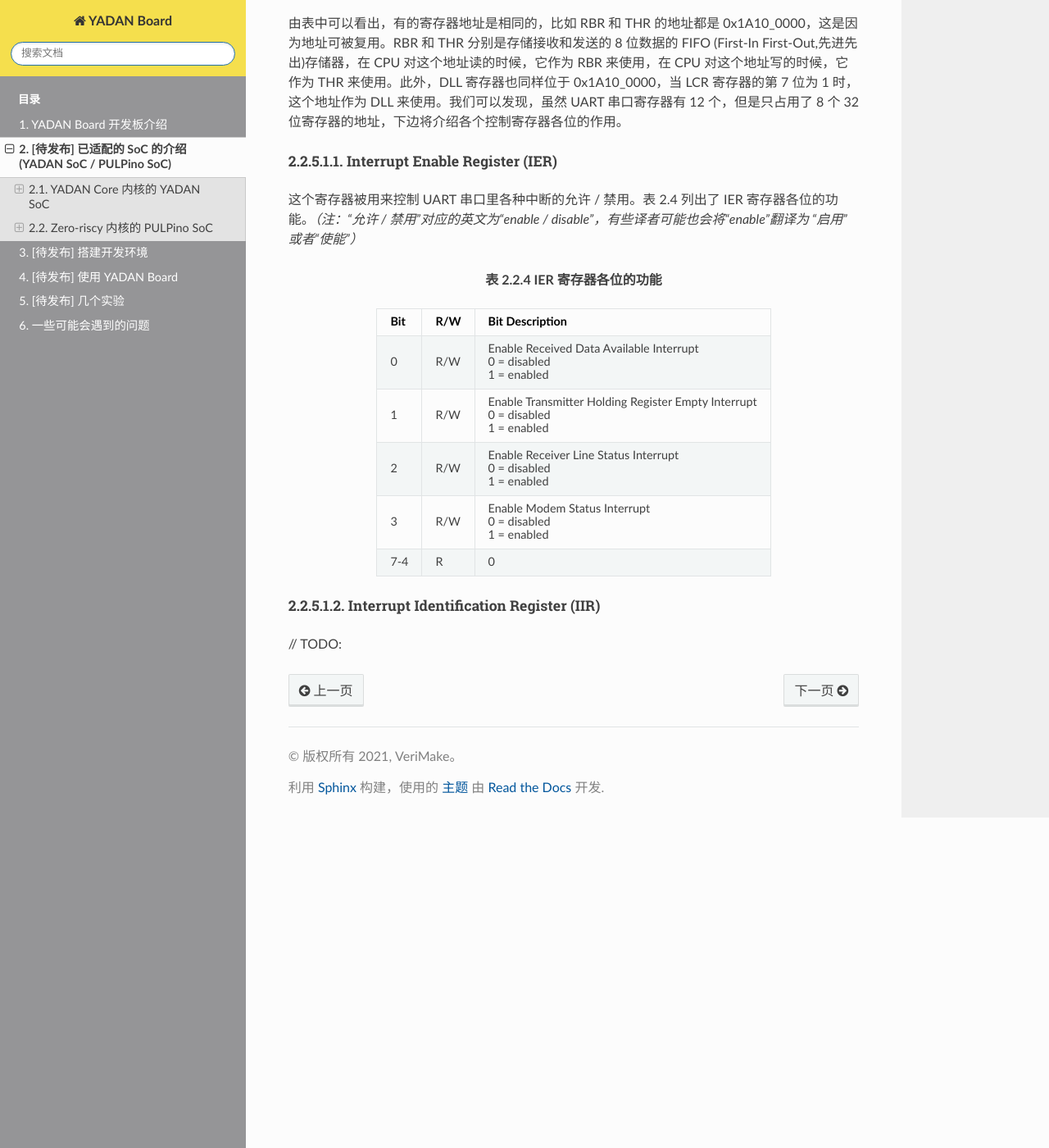
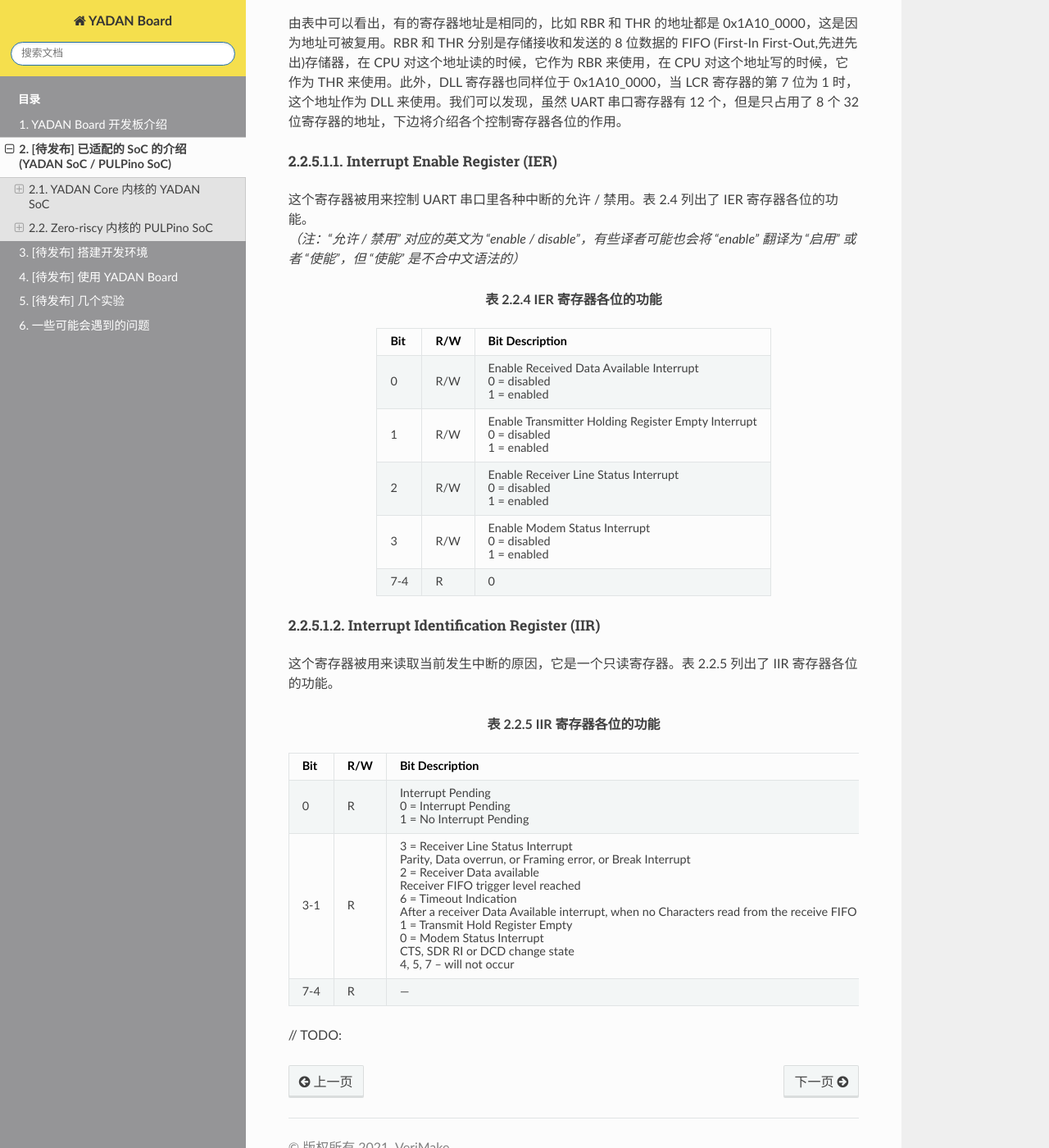
Before and after one commit to CSY-tvgo/YADAN-Docs, a Sphinx documentation site: the page built from docs/source/YADAN_Board/chap2.md, in a window 1280 px wide and 1400 px high, scrolled down 5499 px. Shown: the whole window at 82% size. Built offline with Sphinx 7.4.7 and the Read the Docs theme 2.0.0, drawn with Linux system fonts in a browser that asks for light colours.

Commit message:
update chap2

```diff
--- a/docs/source/YADAN_Board/chap2.md
+++ b/docs/source/YADAN_Board/chap2.md
@@ -113,7 +113,8 @@ UART 串口的寄存器一共有 12 个，地址为 0x1A10_0000 ~ 0x1A10_001C，
 由表中可以看出，有的寄存器地址是相同的，比如 RBR 和 THR 的地址都是 0x1A10_0000，这是因为地址可被复用。RBR 和 THR 分别是存储接收和发送的 8 位数据的 FIFO (First-In First-Out,先进先出)存储器，在 CPU 对这个地址读的时候，它作为 RBR 来使用，在 CPU 对这个地址写的时候，它作为 THR 来使用。此外，DLL 寄存器也同样位于 0x1A10_0000，当 LCR 寄存器的第 7 位为 1 时，这个地址作为 DLL 来使用。我们可以发现，虽然 UART 串口寄存器有 12 个，但是只占用了 8 个 32 位寄存器的地址，下边将介绍各个控制寄存器各位的作用。
 
 ##### Interrupt Enable Register (IER)
-这个寄存器被用来控制 UART 串口里各种中断的允许 / 禁用。表 2.4 列出了 IER 寄存器各位的功能。*（注：“允许 / 禁用”对应的英文为“enable / disable”，有些译者可能也会将“enable”翻译为 “启用”或者“使能”）*
+这个寄存器被用来控制 UART 串口里各种中断的允许 / 禁用。表 2.4 列出了 IER 寄存器各位的功能。
+*（注：“允许 / 禁用” 对应的英文为 “enable / disable”，有些译者可能也会将 “enable” 翻译为 “启用” 或者 “使能”，但 “使能” 是不合中文语法的）*
 
 **<center>表 2.2.4 IER 寄存器各位的功能**
 | Bit | R/W | Bit Description                                                                          |
@@ -126,6 +127,14 @@ UART 串口的寄存器一共有 12 个，地址为 0x1A10_0000 ~ 0x1A10_001C，
 </center>
 
 ##### Interrupt Identification Register (IIR)
+这个寄存器被用来读取当前发生中断的原因，它是一个只读寄存器。表 2.2.5 列出了 IIR 寄存器各位的功能。
+**<center>表 2.2.5 IIR 寄存器各位的功能**
+| Bit | R/W | Bit Description                                                                                                                                                                                                                                                                                                                                                                                                                                                                                                           | Interrupt Cleared when                                                                                                                                                                                                                         |
+| --- | --- | ------------------------------------------------------------------------------------------------------------------------------------------------------------------------------------------------------------------------------------------------------------------------------------------------------------------------------------------------------------------------------------------------------------------------------------------------------------------------------------------------------------------------- | ---------------------------------------------------------------------------------------------------------------------------------------------------------------------------------------------------------------------------------------------- |
+| 0   | R   | Interrupt Pending </br> 0 = Interrupt Pending </br> 1 = No Interrupt Pending                                                                                                                                                                                                                                                                                                                                                                                                                                              | No Interrupt Pending                                                                                                                                                                                                                           |
+| 3-1 | R   | 3 = Receiver Line Status Interrupt </br> Parity, Data overrun, or Framing error, or Break Interrupt  </br>2 = Receiver Data available </br> Receiver FIFO trigger level reached </br>6 = Timeout Indication </br> After a receiver Data Available interrupt, when no Characters read from the receive FIFO for the time of four characters transfer time, and FIFO is not empty </br>1 = Transmit Hold Register Empty  </br>0 = Modem Status Interrupt </br>CTS, SDR RI or DCD change state </br>4, 5, 7 – will not occur | 3 - Reading LSR </br></br>2 - FIFO continents drops below trigger level </br></br>6 - Reading the Receiver Buffer Register </br></br>1 - Writing to the Transmitter Holding Register (the Write FIFO) or reading IIR </br></br>0 - Reading MSR |
+| 7-4 | R   | ---                                                                                                                                                                                                                                                                                                                                                                                                                                                                                                                       | ---                                                                                                                                                                                                                                            |
+</center>
 
 
 
```
